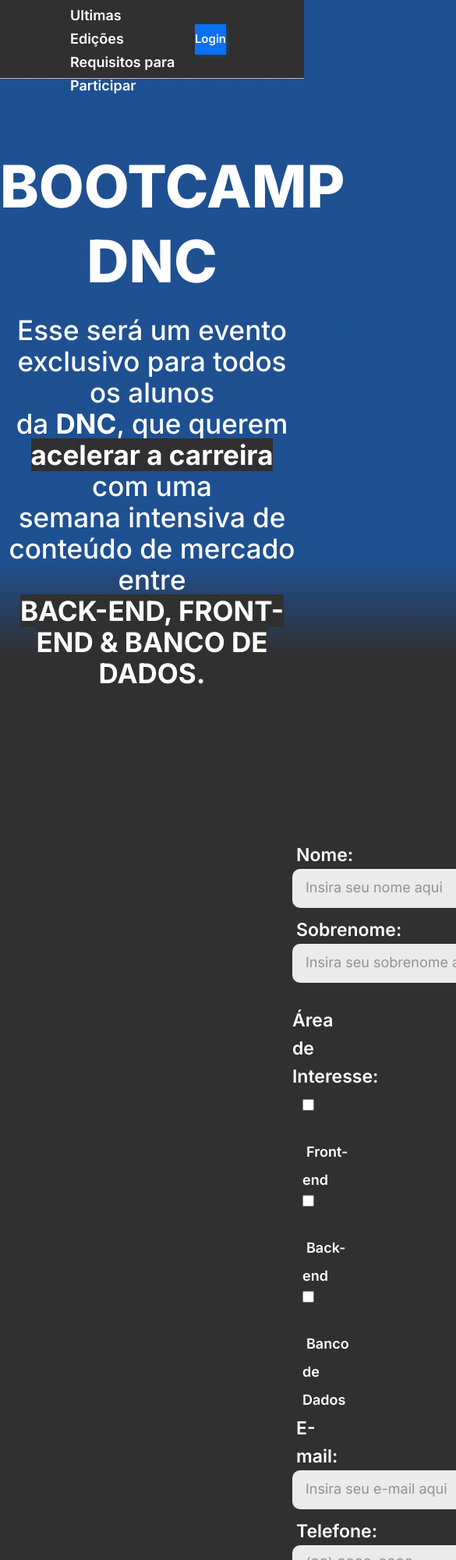
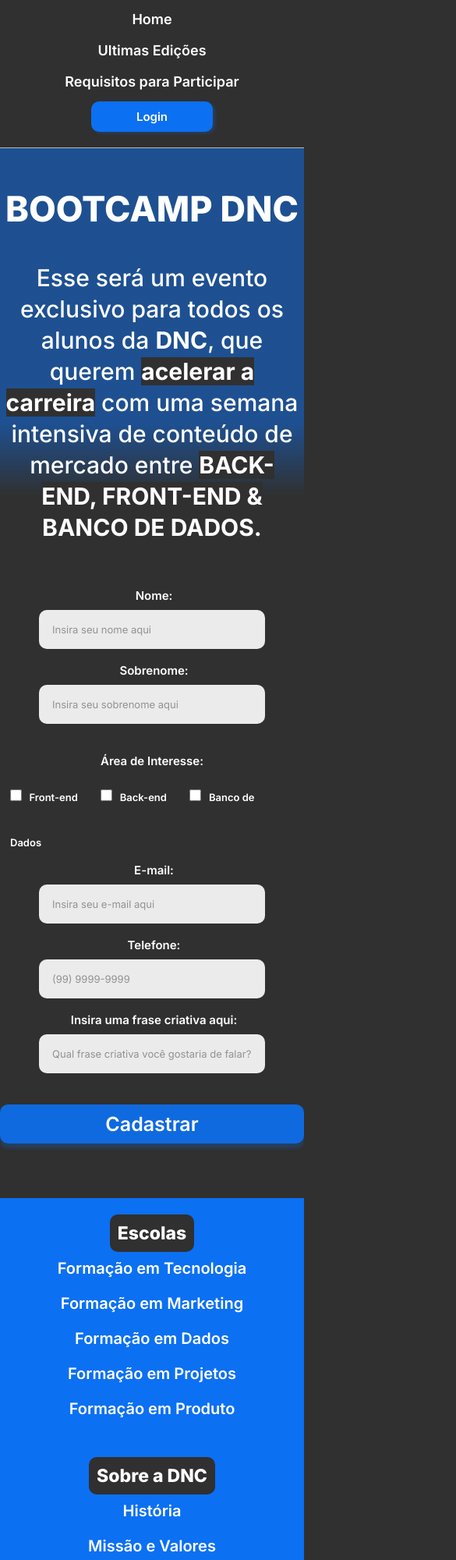
Before and after one commit to kauedev24/Bootcamp-DNC, a plain HTML site: page index.html in a window 390 px wide. Shown: the top 2000 px of the page at 78% size, 585 px wide, since content can reach past the window. Drawn offline with Linux system fonts and the light colour scheme.

Commit message:
atualizações do REDME, estilos, responsividade e detalhes

```diff
--- a/index.html
+++ b/index.html
@@ -26,7 +26,9 @@
   <!-- Cabeçalho -->
   <header>
     <h1>Bootcamp DNC</h1>
-    <h2>Esse será um evento exclusivo para todos os alunos<br>da <strong>DNC</strong>, que querem <span class="highlight-black">acelerar a carreira</span> com uma<br>semana intensiva de conteúdo de mercado entre<br><span class="highlight-black">BACK-END, FRONT-END & BANCO DE DADOS.</span></h2>
+    <h2>
+      Esse será um evento exclusivo para todos os alunos da <strong>DNC</strong>, que querem <span class="highlight-black">acelerar a carreira</span> com uma semana intensiva de conteúdo de mercado entre  <span class="highlight-black">BACK-END, FRONT-END & BANCO DE DADOS.</span>
+    </h2>
   </header>
 
   <!-- Principal -->
@@ -34,52 +36,52 @@
     <div id="contact">
       <!-- Formulario -->
       <form action="">
-        <!-- nome -->
+        <!-- Nome -->
         <div class="form-groups">
           <label for="name">Nome:</label>
-          <input type="text" name="name" id="name" placeholder="Insira seu nome aqui">
+          <input type="text" name="name"placeholder="Insira seu nome aqui" id="name" autocomplete="on">
         </div>
 
-        <!-- sobrenome -->
+        <!-- Sobrenome -->
         <div class="form-groups">
           <label for="surname">Sobrenome:</label>
-          <input type="text" name="surname" id="surname" placeholder="Insira seu sobrenome aqui">
+          <input type="text" name="surname" placeholder="Insira seu sobrenome aqui" id="surname" autocomplete="on">
         </div>
 
-        <!-- área de interesse -->
+        <!-- Área de Interesse -->
         <div class="form-groups">
-          <label for="sector" id="sector">Área de Interesse:</label>
+          <span id="label">Área de Interesse:</span>
           <div id="checkbox">
-            <input type="checkbox" name="front-end">
+            <input type="checkbox" name="front-end" id="front-end">
             <label class="style-label-checkbox" for="front-end">Front-end</label>
 
-            <input type="checkbox" name="back-end">
+            <input type="checkbox" name="back-end" id="back-end">
             <label class="style-label-checkbox" for="back-end">Back-end</label>
 
-            <input type="checkbox" name="database">
+            <input type="checkbox" name="database" id="database">
             <label class="style-label-checkbox" for="database">Banco de Dados</label>
           </div>
         </div>
 
-        <!-- email -->
+        <!-- Email -->
         <div class="form-groups">
           <label for="email">E-mail:</label>
-          <input type="email" name="email" id="email" placeholder="Insira seu e-mail aqui">
+          <input type="email" name="email" placeholder="Insira seu e-mail aqui" id="email" autocomplete="on">
         </div>
 
-        <!-- telefone -->
+        <!-- Telefone -->
         <div class="form-groups">
           <label for="phone">Telefone:</label>
-          <input type="tel" name="phone" id="phone" placeholder="(99) 9999-9999">
+          <input type="tel" name="phone" placeholder="(99) 9999-9999" id="phone" autocomplete="on">
         </div>
 
-        <!-- texto criativo -->
+        <!-- Texto Criativo -->
         <div class="form-groups">
           <label for="creative-text">Insira uma frase criativa aqui:</label>
-          <input type="text" name="creative-text" id="creative-text" placeholder="Qual frase criativa você gostaria de falar?">
+          <input type="text" name="creative-text" placeholder="Qual frase criativa você gostaria de falar?" id="creative-text">
         </div>
 
-        <!-- botão login -->
+        <!-- Botão Registrar -->
         <div class="form-groups">
           <button id="btn-register-form" type="submit">Cadastrar</button>
         </div>
@@ -91,28 +93,48 @@
   <footer>
     <div id="template-footer">
       <div id="other-training">
+        <span class="highlight-black-title">Escolas</span>
         <ul>
-          <span class="highlight-black-title">Escolas</span>
-          <li><a href="#">Formação em Tecnologia</a></li>
-          <li><a href="#">Formação em Marketing</a></li>
-          <li><a href="#">Formação em Dados</a></li>
-          <li><a href="#">Formação em Projetos</a></li>
-          <li><a href="#">Formação em Produto</a></li>
+          <li>
+            <a href="#">Formação em Tecnologia</a>
+          </li>
+          <li>
+            <a href="#">Formação em Marketing</a>
+          </li>
+          <li>
+            <a href="#">Formação em Dados</a>
+          </li>
+          <li>
+            <a href="#">Formação em Projetos</a>
+          </li>
+          <li>
+            <a href="#">Formação em Produto</a>
+          </li>
         </ul>
       </div>
 
       <div id="about-company">
+        <span class="highlight-black-title">Sobre a DNC</span>
         <ul>
-          <span class="highlight-black-title">Sobre a DNC</span>
-          <li><a href="#">História</a></li>
-          <li><a href="#">Missão e Valores</a></li>
-          <li><a href="#">Trabalhe Conosco</a></li>
-          <li><a href="#">Conteúdo Gratuito</a></li>
+          <li>
+            <a href="#">História</a>
+          </li>
+          <li>
+            <a href="#">Missão e Valores</a>
+          </li>
+          <li>
+            <a href="#">Trabalhe Conosco</a>
+          </li>
+          <li>
+            <a href="#">Conteúdo Gratuito</a>
+          </li>
         </ul>
       </div>
 
       <div id="info-company">
-        <p>© 2022 DTC Treinamentos & Consultoria<br>LTDA | CNPJ: 27.995.577/0001-37 | R.<br> Justino Cobra, 61 – Vila Ema | São José dos<br>Campos – SP | CEP 12243-030</p>
+        <p>
+          © 2022 DTC Treinamentos & Consultoria<br>LTDA | CNPJ: 27.995.577/0001-37 | R.<br> Justino Cobra, 61 – Vila Ema | São José dos<br>Campos – SP | CEP 12243-030
+        </p>
       </div>
     </div>
 
--- a/styles.css
+++ b/styles.css
@@ -32,7 +32,6 @@
 
   /* Navegador */
   #nav-main {
-  width: 100%;
     height: 100px;
     background-color: var(--bg-black);
     display: flex;
@@ -73,6 +72,8 @@
 
   /* Cabeçalho */
   header {
+    width: 71%;
+    margin: 0 auto;
     text-align: center;
     color: var(--white-text);
   }
@@ -101,20 +102,22 @@
 
   /* Principal */
   main {
+    width: 100%;
     height: 100%;
   }
 
     #contact {
-    height: 100%;
-    padding: 125px 375px 0px 375px;
+      display: flex;
+      justify-content: center;
+      margin-top: 191px;
     }
-
+      /* Formulario */
       .form-groups {
         display: flex;
         flex-direction: column;
       }
 
-      .form-groups label{
+        .form-groups label, #label{
           font-weight: 600;
           font-size: 23px;
           line-height: 36px;
@@ -124,8 +127,14 @@
         }
 
         .form-groups
-      #name, #surname, #email,
-      #phone, #creative-text  {
+        #label {
+          margin: 20px 0 10px 0;
+        }
+
+        .form-groups
+        input[type=text],
+        input[type=tel],
+        input[type=email] {
           width: 525px;
           height: 18px;
           background-color: rgba(255,255,255,0.9);
@@ -142,11 +151,7 @@
             color: rgba(57,57,57,0.5);
           }
 
-      .form-groups
-      #sector {
-        margin: 20px 0 10px 0;
-      }
-
+        /* Área de Interesse */
         .form-groups
         #checkbox{
           margin-left: 13px;
@@ -169,6 +174,7 @@
           font-size: 18px;
         }
 
+      /* Botão Registrar */
       .form-groups
       #btn-register-form {
         width: 542px;
@@ -176,8 +182,7 @@
         background-color: rgba(12,112,242,0.9);
         border: 0;
         border-radius: 10px;
-      margin-top: 60px;
-      margin-bottom: 278px;
+        margin: 60px 0 278px 0;
 
         font-weight: 600;
         font-size: 25px;
@@ -185,19 +190,19 @@
         color: var(--white-text);
 
         cursor: pointer;
+        box-shadow: 0 6px 4px rgba(12,112,242,0.25);
       }
 
   /* Rodapé */
   footer {
     background-color: var(--bg-blue);
-  height: 450px;
     text-align: center;
   }
     footer #text-footer {
       font-weight: 600;
       font-size: 20px;
       color: var(--white-text);
-    margin-top: 40px;
+      padding: 40px 0;
     }
 
     #template-footer {
@@ -207,15 +212,11 @@
 
       #template-footer
       #other-training {
-      width: 300px;
-      height: 300px;
         margin: 56px 0 0 72px;
       }
 
       #template-footer
       #about-company {
-      width: 225px;
-      height: 270px;
         margin-top: 56px;
       }
 
@@ -252,3 +253,116 @@
         font-size: 20px;
         line-height: 30px;
       }
+
+
+@media only screen and (max-width: 600px){
+
+  /* Navegador */
+  #nav-main {
+    flex-direction: column;
+    height: 100%;
+    padding-top: 10px;
+  }
+
+    #nav-menu {
+      display: flex;
+      flex-direction: column;
+      text-align: center;
+      padding: 0;
+    }
+      #nav-menu a {
+        margin: 0;
+        height: 40px;
+      }
+
+    #btn-login {
+      width: 40%;
+      margin-right: 0;
+      border-radius: 10px;
+      margin-bottom: 20px;
+
+    }
+
+  /* Cabeçalho */
+  header {
+    width: 100%;
+  }
+
+    header h1 {
+      font-size: 45px;
+      margin-top: 30px
+    }
+
+    header h2 {
+      font-size: 30px;
+      margin: 0 5px;
+    }
+
+  /* Principal */
+  #contact {
+    margin-top: 50px;
+  }
+
+    /* Formulário */
+    .form-groups {
+      align-items: center;
+    }
+
+    .form-groups
+    input[type=text],
+    input[type=tel],
+    input[type=email] {
+      width: 70%;
+    }
+      .form-groups input::placeholder {
+        font-size: 13px;
+      }
+
+    .form-groups
+    label, #label {
+      font-size: 15px;
+    }
+
+    /* Área de Interesse */
+    .form-groups
+    .style-label-checkbox {
+      font-size: 13px;
+    }
+
+    /* Botão Registrar */
+    .form-groups
+    #btn-register-form {
+      width: 100%;
+      margin: 30px 0 70px 0;
+    }
+
+  /* Rodapé */
+  footer
+  #text-footer {
+    font-size: 18px;
+    padding: 20px 0;
+  }
+
+    #template-footer {
+      grid-auto-flow: row;
+    }
+
+      #template-footer
+      #other-training,
+      #about-company {
+        margin: 30px 0 0 0;
+      }
+
+      #template-footer
+      #info-company {
+        margin: 20px 10px;
+      }
+
+      #template-footer li {
+        margin-top: 15px;
+      }
+
+      #template-footer a {
+        font-size: 20px;
+      }
+}
```
Also changed, not shown: img/projeto-figma.png (added), 1 other file. Lines whose indentation alone changed are shown as unchanged.
